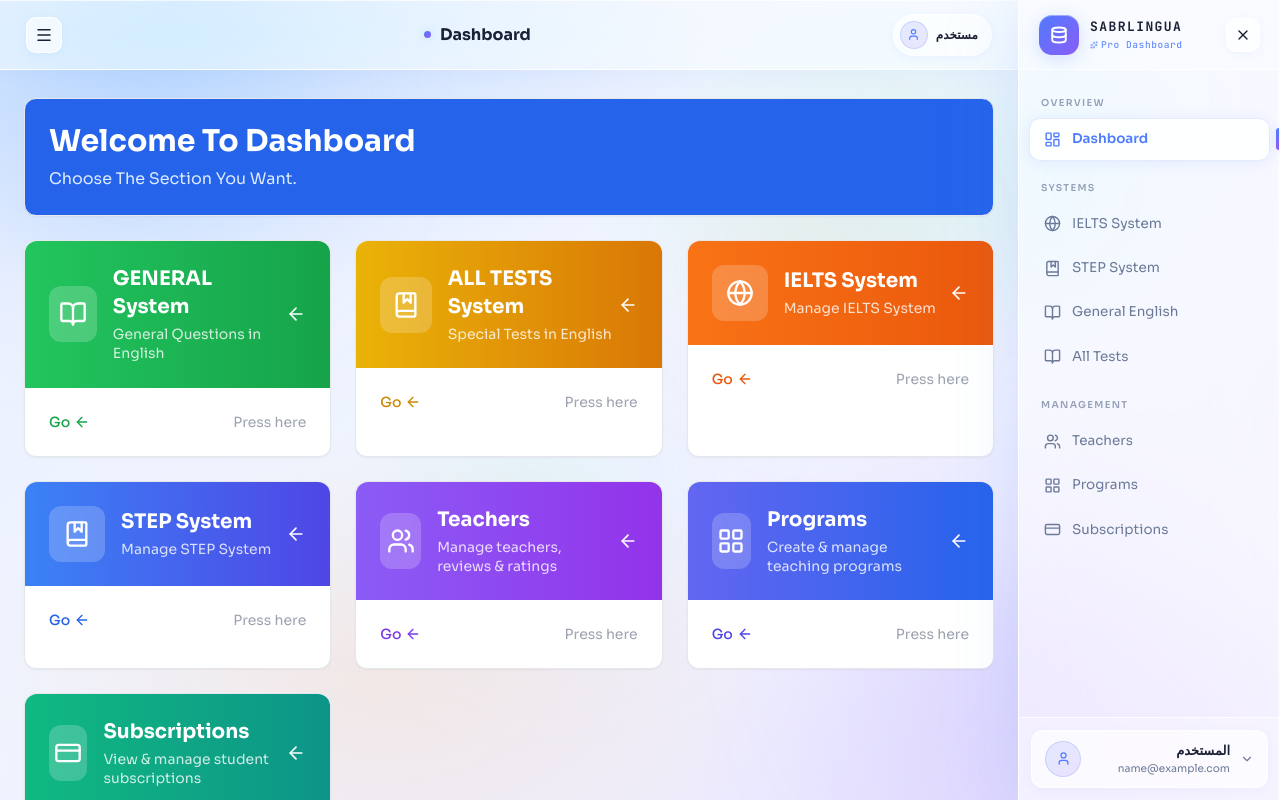
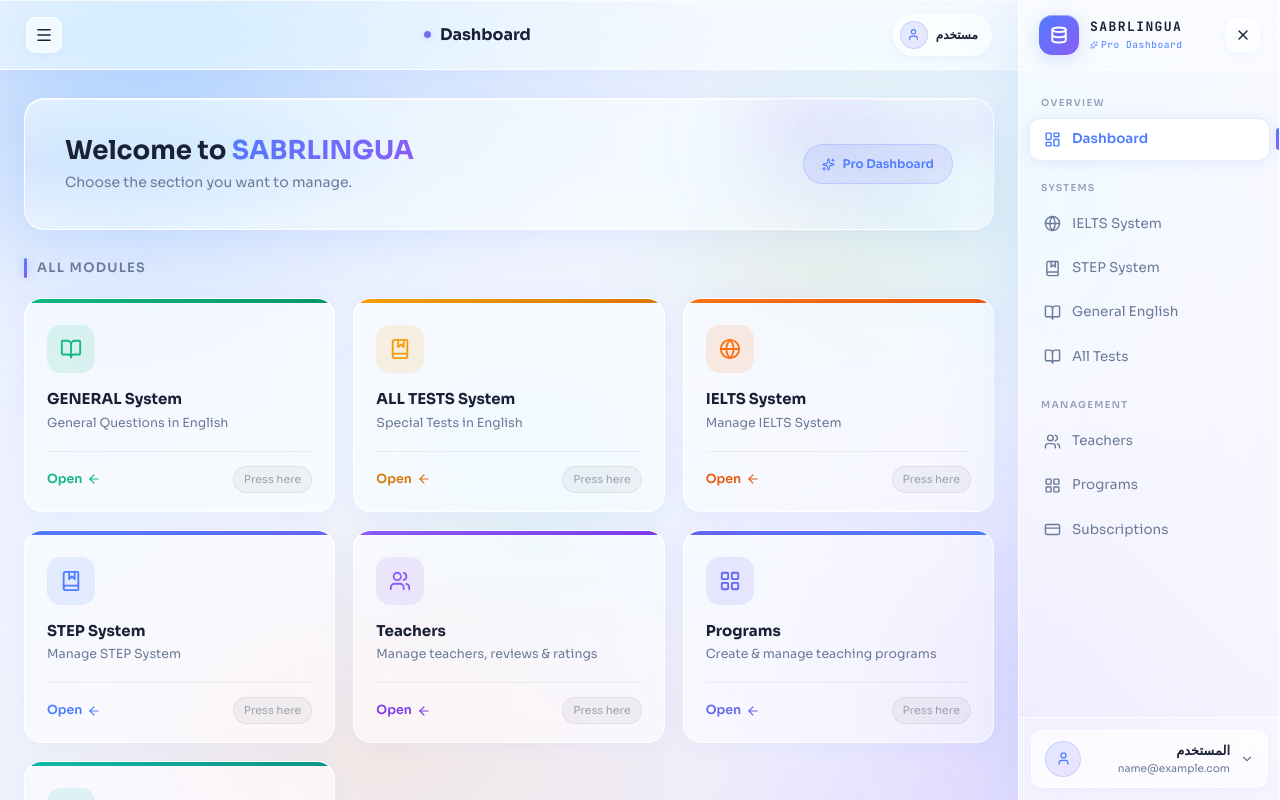
Before and after one commit to SalahElkadim/sabrlinguafront, a React (Create React App) app: page /dashboard in a window 1280 px wide. Shown: the top 800 px of the page. Built offline with nearby package versions, Linux system fonts and the light colour scheme; sample sign-in values are in the browser's storage.

Commit message:
clean commit

```diff
--- a/src/pages/dashboard/Dashboard.js
+++ b/src/pages/dashboard/Dashboard.js
@@ -1,5 +1,6 @@
 // src/pages/Dashboard.jsx
 import { Link } from "react-router-dom";
+import { useEffect } from "react";
 import {
   ArrowLeft,
   Globe,
@@ -8,17 +9,181 @@
   Users,
   LayoutGrid,
   CreditCard,
+  Sparkles,
 } from "lucide-react";
 
-export default function Dashboard() {
+/* ─── Styles ─────────────────────────────────────────────────────────────── */
+const DASH_STYLES = `
+  @import url('https://fonts.googleapis.com/css2?family=Sora:wght@300;400;500;600;700&display=swap');
+
+  .dash-page { font-family: 'Sora', sans-serif; }
+
+  /* ── Welcome banner ── */
+  .welcome-banner {
+    position: relative;
+    border-radius: 20px;
+    padding: 36px 40px;
+    overflow: hidden;
+    background: rgba(255,255,255,0.55);
+    backdrop-filter: blur(24px) saturate(180%);
+    -webkit-backdrop-filter: blur(24px) saturate(180%);
+    border: 1px solid rgba(255,255,255,0.9);
+    box-shadow:
+      0 4px 32px rgba(79,124,255,0.10),
+      0 1px 0 rgba(255,255,255,0.8) inset;
+    margin-bottom: 28px;
+    display: flex;
+    align-items: center;
+    justify-content: space-between;
+    gap: 24px;
+  }
+  .welcome-banner::before {
+    content: '';
+    position: absolute; inset: 0;
+    background:
+      radial-gradient(ellipse 60% 80% at 0% 50%, rgba(79,124,255,0.10) 0%, transparent 70%),
+      radial-gradient(ellipse 40% 60% at 100% 20%, rgba(139,92,246,0.08) 0%, transparent 70%);
+    pointer-events: none;
+  }
+  .welcome-text { position: relative; z-index: 1; }
+  .welcome-title {
+    font-size: 26px; font-weight: 700;
+    color: #1a2035; margin-bottom: 6px; line-height: 1.2;
+  }
+  .welcome-title span {
+    background: linear-gradient(135deg, #4f7cff, #8b5cf6);
+    -webkit-background-clip: text; -webkit-text-fill-color: transparent;
+  }
+  .welcome-subtitle { font-size: 14px; color: #6b7a99; font-weight: 400; }
+  .welcome-badge {
+    position: relative; z-index: 1;
+    display: flex; align-items: center; gap: 8px;
+    padding: 10px 18px; border-radius: 99px;
+    background: linear-gradient(135deg, rgba(79,124,255,0.12), rgba(139,92,246,0.12));
+    border: 1px solid rgba(79,124,255,0.2);
+    font-size: 12px; font-weight: 600; color: #4f7cff;
+    white-space: nowrap;
+  }
+  .welcome-orb {
+    position: absolute;
+    border-radius: 50%; filter: blur(40px); pointer-events: none;
+  }
+  .welcome-orb-1 {
+    width: 200px; height: 200px; top: -60px; right: 80px;
+    background: radial-gradient(circle, rgba(139,92,246,0.18), transparent 70%);
+  }
+  .welcome-orb-2 {
+    width: 150px; height: 150px; bottom: -40px; right: 20px;
+    background: radial-gradient(circle, rgba(79,124,255,0.15), transparent 70%);
+  }
+
+  /* ── Section header ── */
+  .section-header {
+    display: flex; align-items: center; gap: 10px;
+    margin-bottom: 20px;
+  }
+  .section-header-line {
+    width: 3px; height: 20px; border-radius: 99px;
+    background: linear-gradient(180deg, #4f7cff, #8b5cf6);
+    box-shadow: 0 0 8px rgba(79,124,255,0.4);
+  }
+  .section-header-title {
+    font-size: 13px; font-weight: 600; letter-spacing: 0.1em;
+    color: #6b7a99; text-transform: uppercase;
+  }
+
+  /* ── Grid ── */
+  .modules-grid {
+    display: grid;
+    grid-template-columns: repeat(1, 1fr);
+    gap: 18px;
+  }
+  @media (min-width: 640px)  { .modules-grid { grid-template-columns: repeat(2, 1fr); } }
+  @media (min-width: 1024px) { .modules-grid { grid-template-columns: repeat(3, 1fr); } }
+
+  /* ── Module card ── */
+  .module-card {
+    position: relative;
+    display: flex; flex-direction: column;
+    border-radius: 18px; overflow: hidden;
+    text-decoration: none;
+    background: rgba(255,255,255,0.55);
+    backdrop-filter: blur(20px) saturate(180%);
+    -webkit-backdrop-filter: blur(20px) saturate(180%);
+    border: 1px solid rgba(255,255,255,0.88);
+    box-shadow: 0 2px 20px rgba(79,124,255,0.07), 0 1px 0 rgba(255,255,255,0.7) inset;
+    transition: all 0.3s cubic-bezier(0.4, 0, 0.2, 1);
+    cursor: pointer;
+  }
+  .module-card:hover {
+    transform: translateY(-4px);
+    box-shadow: 0 12px 40px rgba(79,124,255,0.15), 0 1px 0 rgba(255,255,255,0.9) inset;
+    border-color: rgba(255,255,255,0.98);
+    background: rgba(255,255,255,0.72);
+  }
+
+  /* color accent strip at top */
+  .card-strip {
+    height: 4px; width: 100%;
+    border-radius: 18px 18px 0 0;
+  }
+
+  /* card body */
+  .card-body { padding: 22px 22px 18px; flex: 1; display: flex; flex-direction: column; }
+
+  .card-icon-wrap {
+    width: 48px; height: 48px; border-radius: 14px;
+    display: flex; align-items: center; justify-content: center;
+    margin-bottom: 16px; flex-shrink: 0;
+    transition: transform 0.3s ease;
+  }
+  .module-card:hover .card-icon-wrap { transform: scale(1.08); }
+
+  .card-name {
+    font-size: 15px; font-weight: 700; color: #1a2035;
+    margin-bottom: 5px; line-height: 1.3;
+  }
+  .card-desc {
+    font-size: 12.5px; color: #6b7a99; line-height: 1.55; flex: 1;
+  }
+
+  .card-footer {
+    margin-top: 18px; padding-top: 14px;
+    border-top: 1px solid rgba(0,0,0,0.05);
+    display: flex; align-items: center; justify-content: space-between;
+  }
+  .card-cta {
+    display: flex; align-items: center; gap: 5px;
+    font-size: 12.5px; font-weight: 600;
+    transition: gap 0.2s ease;
+  }
+  .module-card:hover .card-cta { gap: 8px; }
+
+  .card-hint {
+    font-size: 11px; color: #9ca3b0;
+    padding: 4px 10px; border-radius: 99px;
+    background: rgba(0,0,0,0.04);
+    border: 1px solid rgba(0,0,0,0.06);
+  }
+
+  /* arrow icon */
+  .card-arrow {
+    transition: transform 0.25s ease;
+  }
+  .module-card:hover .card-arrow { transform: translateX(-4px); }
+`;
+
+/* ─── Module config ──────────────────────────────────────────────────────── */
 const modules = [
   {
     id: "general-system",
     name: "GENERAL System",
     description: "General Questions in English",
     icon: BookOpen,
-      color: "from-green-500 to-green-600",
-      iconColor: "text-green-600",
+    strip: "linear-gradient(90deg, #10b981, #059669)",
+    iconBg: "rgba(16,185,129,0.12)",
+    iconColor: "#10b981",
+    ctaColor: "#10b981",
     link: "/dashboard/general",
   },
   {
@@ -26,8 +191,10 @@
     name: "ALL TESTS System",
     description: "Special Tests in English",
     icon: BookMarked,
-      color: "from-yellow-500 to-amber-600",
-      iconColor: "text-yellow-600",
+    strip: "linear-gradient(90deg, #f59e0b, #d97706)",
+    iconBg: "rgba(245,158,11,0.12)",
+    iconColor: "#f59e0b",
+    ctaColor: "#d97706",
     link: "/dashboard/esp",
   },
   {
@@ -35,8 +202,10 @@
     name: "IELTS System",
     description: "Manage IELTS System",
     icon: Globe,
-      color: "from-orange-500 to-orange-600",
-      iconColor: "text-orange-600",
+    strip: "linear-gradient(90deg, #f97316, #ea580c)",
+    iconBg: "rgba(249,115,22,0.12)",
+    iconColor: "#f97316",
+    ctaColor: "#ea580c",
     link: "/dashboard/ielts",
   },
   {
@@ -44,8 +213,10 @@
     name: "STEP System",
     description: "Manage STEP System",
     icon: BookMarked,
-      color: "from-blue-500 to-indigo-600",
-      iconColor: "text-blue-600",
+    strip: "linear-gradient(90deg, #4f7cff, #6366f1)",
+    iconBg: "rgba(79,124,255,0.12)",
+    iconColor: "#4f7cff",
+    ctaColor: "#4f7cff",
     link: "/dashboard/step",
   },
   {
@@ -53,8 +224,10 @@
     name: "Teachers",
     description: "Manage teachers, reviews & ratings",
     icon: Users,
-      color: "from-violet-500 to-purple-600",
-      iconColor: "text-violet-600",
+    strip: "linear-gradient(90deg, #8b5cf6, #7c3aed)",
+    iconBg: "rgba(139,92,246,0.12)",
+    iconColor: "#8b5cf6",
+    ctaColor: "#7c3aed",
     link: "/dashboard/teachers",
   },
   {
@@ -62,8 +235,10 @@
     name: "Programs",
     description: "Create & manage teaching programs",
     icon: LayoutGrid,
-      color: "from-indigo-500 to-blue-600",
-      iconColor: "text-indigo-600",
+    strip: "linear-gradient(90deg, #6366f1, #4f7cff)",
+    iconBg: "rgba(99,102,241,0.12)",
+    iconColor: "#6366f1",
+    ctaColor: "#6366f1",
     link: "/dashboard/programs",
   },
   {
@@ -71,58 +246,83 @@
     name: "Subscriptions",
     description: "View & manage student subscriptions",
     icon: CreditCard,
-      color: "from-emerald-500 to-teal-600",
-      iconColor: "text-emerald-600",
+    strip: "linear-gradient(90deg, #14b8a6, #0d9488)",
+    iconBg: "rgba(20,184,166,0.12)",
+    iconColor: "#14b8a6",
+    ctaColor: "#0d9488",
     link: "/dashboard/subscriptions",
   },
 ];
 
+/* ─── Component ──────────────────────────────────────────────────────────── */
+export default function Dashboard() {
+  useEffect(() => {
+    const id = "glass-dash-page-styles";
+    if (!document.getElementById(id)) {
+      const tag = document.createElement("style");
+      tag.id = id;
+      tag.textContent = DASH_STYLES;
+      document.head.appendChild(tag);
+    }
+  }, []);
+
   return (
-    <div className="space-y-6">
-      {/* Welcome */}
-      <div className="card bg-gradient-to-r from-primary-600 to-blue-600 text-white">
-        <h1 className="text-3xl font-bold mb-2">Welcome To Dashboard</h1>
-        <p className="text-blue-100">Choose The Section You Want.</p>
+    <div className="dash-page">
+      {/* ── Welcome Banner ── */}
+      <div className="welcome-banner">
+        <div className="welcome-orb welcome-orb-1" />
+        <div className="welcome-orb welcome-orb-2" />
+
+        <div className="welcome-text">
+          <h1 className="welcome-title">
+            Welcome to <span>SABRLINGUA</span>
+          </h1>
+          <p className="welcome-subtitle">
+            Choose the section you want to manage.
+          </p>
         </div>
 
-      {/* Modules Grid */}
-      <div className="grid grid-cols-1 lg:grid-cols-2 xl:grid-cols-3 gap-6">
-        {modules.map((module) => {
-          const Icon = module.icon;
-          return (
-            <Link
-              key={module.id}
-              to={module.link}
-              className="group card hover:shadow-xl transition-all duration-300 hover:scale-[1.02]"
-            >
-              <div
-                className={`bg-gradient-to-r ${module.color} p-6 rounded-t-xl -m-6 mb-6`}
-              >
-                <div className="flex items-center justify-between">
-                  <div className="flex items-center gap-4">
-                    <div className="w-14 h-14 bg-white/20 backdrop-blur-sm rounded-xl flex items-center justify-center">
-                      <Icon className="w-7 h-7 text-white" />
-                    </div>
-                    <div>
-                      <h2 className="text-xl font-bold text-white mb-1">
-                        {module.name}
-                      </h2>
-                      <p className="text-white/80 text-sm leading-snug">
-                        {module.description}
-                      </p>
-                    </div>
-                  </div>
-                  <ArrowLeft className="w-5 h-5 text-white group-hover:translate-x-[-6px] transition-transform flex-shrink-0" />
+        <div className="welcome-badge">
+          <Sparkles size={13} />
+          Pro Dashboard
         </div>
       </div>
 
-              <div className="flex items-center justify-between text-sm">
-                <span
-                  className={`${module.iconColor} font-medium inline-flex items-center gap-1 group-hover:translate-x-[-4px] transition-transform`}
+      {/* ── Section header ── */}
+      <div className="section-header">
+        <div className="section-header-line" />
+        <span className="section-header-title">All Modules</span>
+      </div>
+
+      {/* ── Grid ── */}
+      <div className="modules-grid">
+        {modules.map((mod) => {
+          const Icon = mod.icon;
+          return (
+            <Link key={mod.id} to={mod.link} className="module-card">
+              {/* color strip */}
+              <div className="card-strip" style={{ background: mod.strip }} />
+
+              {/* body */}
+              <div className="card-body">
+                {/* icon */}
+                <div
+                  className="card-icon-wrap"
+                  style={{ background: mod.iconBg }}
                 >
-                  Go <ArrowLeft className="w-4 h-4" />
+                  <Icon size={22} color={mod.iconColor} strokeWidth={2} />
+                </div>
+
+                <div className="card-name">{mod.name}</div>
+                <div className="card-desc">{mod.description}</div>
+
+                <div className="card-footer">
+                  <span className="card-cta" style={{ color: mod.ctaColor }}>
+                    Open
+                    <ArrowLeft size={14} className="card-arrow" />
                   </span>
-                <span className="text-gray-400">Press here</span>
+                  <span className="card-hint">Press here</span>
+                </div>
               </div>
             </Link>
           );
```
Lines whose indentation alone changed are shown as unchanged.
